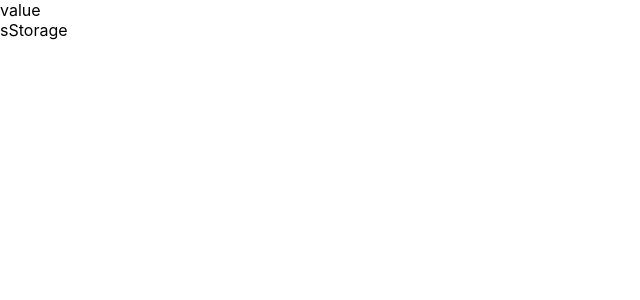
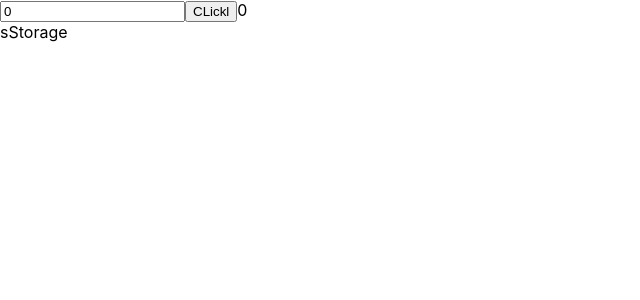
Before and after one commit to am-vishal/react-redux, a React (Create React App) app: page /localstorage in a window 1280 px wide. Shown: the top 300 px of the page, without its empty margins (0-640 px from the left). Built offline with nearby package versions, Linux system fonts and the light colour scheme.

Commit message:
useRef and useEffectLayout

```diff
--- a/src/App.js
+++ b/src/App.js
@@ -7,6 +7,7 @@ import Context from 'components/useContext/Parent';
 import Callback from 'components/useCallback/ParentComponent';
 import MemoComp from 'components/useMemo/MemoComp';
 import LocalStorage from 'components/LocalStorage/LocalStorage';
+import RefAndLayoutEffect from 'components/useRef&useLayoutEffect/RefAndLayoutEffect';
 function App() {
   return (
     <Router>
@@ -18,6 +19,7 @@ function App() {
       <Route path="/memo" component={MemoComp} />
       <Route path="/popup" component={Popup} />
       <Route path="/localstorage" component={LocalStorage} />
+      <Route path="/ref" component={RefAndLayoutEffect} />
     </Router>
   );
 }
--- a/src/components/LocalStorage/LocalStorage.jsx
+++ b/src/components/LocalStorage/LocalStorage.jsx
@@ -1,7 +1,8 @@
-import React from 'react';
+import React, {useState} from 'react';
 
 const LocalStorage = () => {
-  const ls = localStorage.setItem('key', 'value');
+  const [value, setValue] = useState(0);
+  const ls = localStorage.setItem('key', JSON.stringify(value));
   const lsd = localStorage.getItem('key');
   console.log(lsd);
 
@@ -9,8 +10,12 @@ const LocalStorage = () => {
   const sssd = sessionStorage.getItem('sesion');
   console.log(sssd);
 
+  const handleClick = () => {};
+
   return (
     <div>
+      <input type="text" value={value} />
+      <button onClick={handleClick}>CLickl</button>
       {lsd}
       <br />
       {sssd}
--- a/src/components/useCallback/Title.jsx
+++ b/src/components/useCallback/Title.jsx
@@ -8,7 +8,7 @@ export const Title = () => {
       <p>
         The useCallback hook is used when you have a component in which the child is rerendering again and again without need. seCallback
         will return a memoized version of the callback that only changes if one of the dependencies has changed. This is useful when passing
-        callbacks to optimized child components that rely on reference equality to prevent unnecessary renders.
+        callbacks to optimized child components that rely on reference equality to prevent unnecessary "function" renders.
       </p>
       <pre>
         {`const memoizedCallback = useCallback(() => {
--- /dev/null
+++ b/src/components/useRef&useLayoutEffect/RefAndLayoutEffect.jsx
@@ -0,0 +1,16 @@
+import React from 'react';
+
+const RefAndLayoutEffect = () => {
+  const ref = React.useRef();
+  React.useEffect(() => {
+    ref.current = 'some value';
+    console.log('useEffect: ', ref.current);
+  });
+  // then, later in another hook or something
+  React.useLayoutEffect(() => {
+    console.log('useLayputEffect: ', ref.current); // <-- this logs an old value because this runs first!
+  });
+  return <div>"hello"</div>;
+};
+
+export default RefAndLayoutEffect;
```
Also changed, not shown: src/components/useRef&useLayoutEffect/useRef&useLayoutEffect.jsx (deleted).
